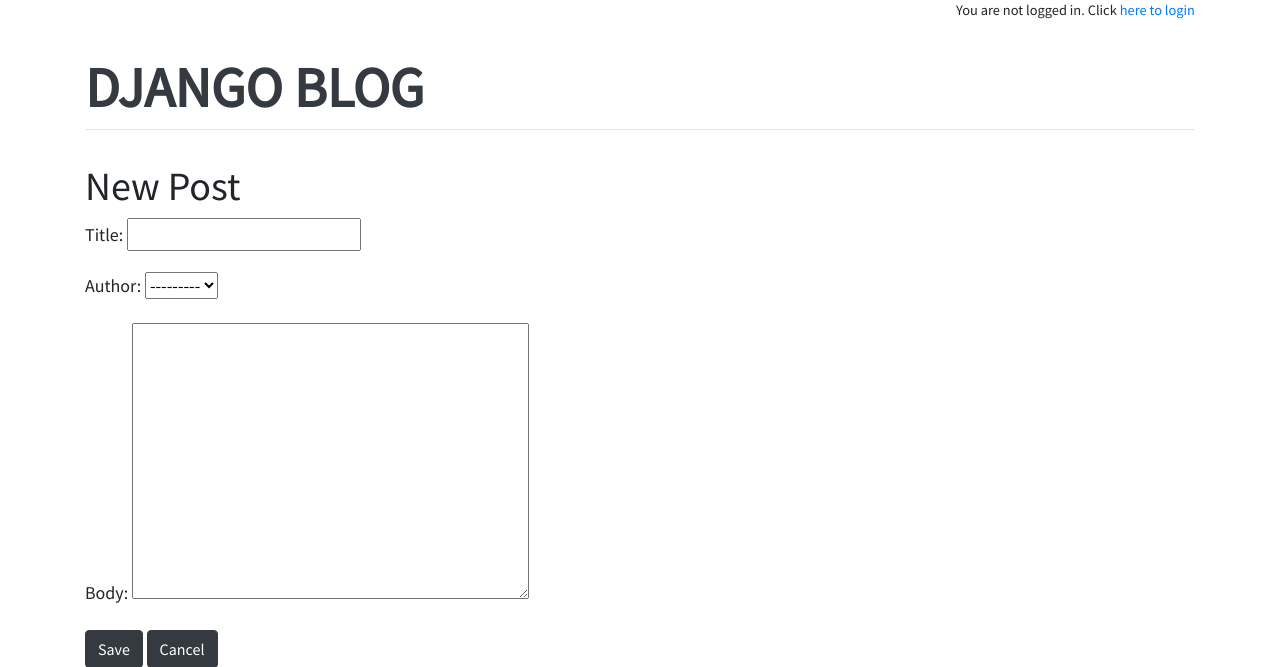
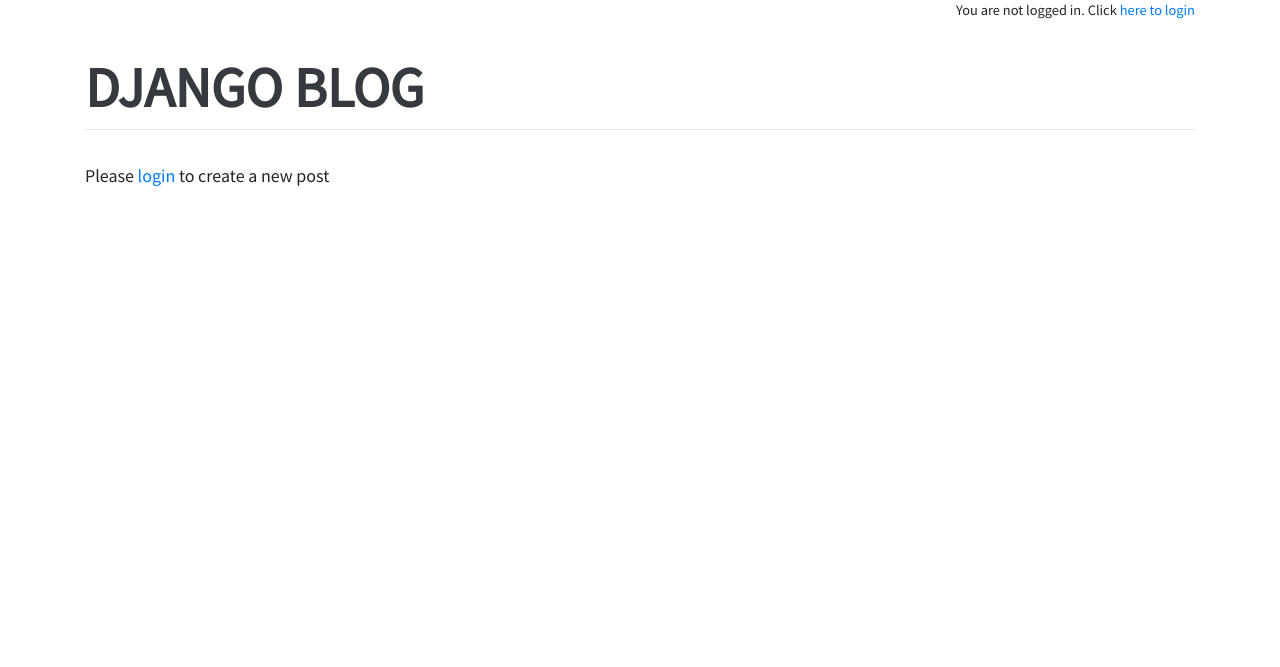
Before and after one commit to manuhal/blog-app, a Django app: page /post/new in a window 1280 px wide. Shown: the top 667 px of the page. Run offline with Django 3.2, Linux system fonts and the light colour scheme; data comes from the database, SQL or seed files in the repository; some libraries are stand-ins or nearby versions.

Commit message:
hide buttons for un-authenticated users

```diff
--- a/templates/post_delete.html
+++ b/templates/post_delete.html
@@ -2,8 +2,9 @@
 {% extends 'base.html' %}
 
 {% block content %}
+    {% if user.is_authenticated %}
     <h1>Deleting Post</h1>
-    <form action="" method="post">
+    <form action="" method="post"
         {% csrf_token %}
         <p>Are you sure to delete <b>{{ post.title }}</b> entry?</p>
         <p>
@@ -11,4 +12,7 @@
             <input type="button" value="Cancel" onclick="window.history.back()" class="btn btn-dark">
         </p>
     </form>
+    {% else %}
+        <p>Please <a href="{% url 'login' %}">login</a> to delete <b>{{ post.title }}</b> post</p>
+    {% endif %}
 {% endblock content %}
--- a/templates/post_detail.html
+++ b/templates/post_detail.html
@@ -13,9 +13,12 @@
         <br/>
     </div>
     <p>
-        <input type="button" value="Back" onclick="window.history.back()" class="btn btn-dark">
+        {#<input type="button" value="Back" onclick="window.history.back()" class="btn btn-dark">#}
+        <a href="{% url 'home' %}" class="btn btn-dark">Home</a>
+        {% if user.is_authenticated %}
         <a href="{% url 'post_edit' post.pk %}" class="btn btn-dark">Edit</a>
         <a href="{% url 'post_delete' post.id %}" class="btn btn-dark">Delete</a>
+        {% endif %}
     </p>
 
 {% endblock content %}
--- a/templates/post_edit.html
+++ b/templates/post_edit.html
@@ -4,6 +4,7 @@
 
 {% block content %}
 
+    {% if user.is_authenticated %}
         <h1>Edit Post</h1>
         <form action="" method="post">
             {% csrf_token %}
@@ -11,5 +12,6 @@
             <input type="submit" value="Update" class="btn btn-dark"/>
             <input type="button" value="Cancel" onclick="window.history.back()" class="btn btn-dark">
         </form>
+    {% endif %}
 
 {% endblock content %}
--- a/templates/post_new.html
+++ b/templates/post_new.html
@@ -2,7 +2,8 @@
 {% extends 'base.html' %}
 
 {% block content %}
-    <h1>New Post</h1>
+    {% if user.is_authenticated %}
+        <h1>New Post</h1
         <form action="" method="post">
             {% csrf_token %}
             {{ form.as_p }}
@@ -11,4 +12,7 @@
                 <input type="button" value="Cancel" onclick="window.history.back()" class="btn btn-dark">
             </p>
         </form>
+        {% else %}
+        <p>Please <a href="{% url 'login' %}">login</a> to create a new post</p>
+    {% endif %}
 {% endblock content %}
```
Lines whose indentation alone changed are shown as unchanged.
